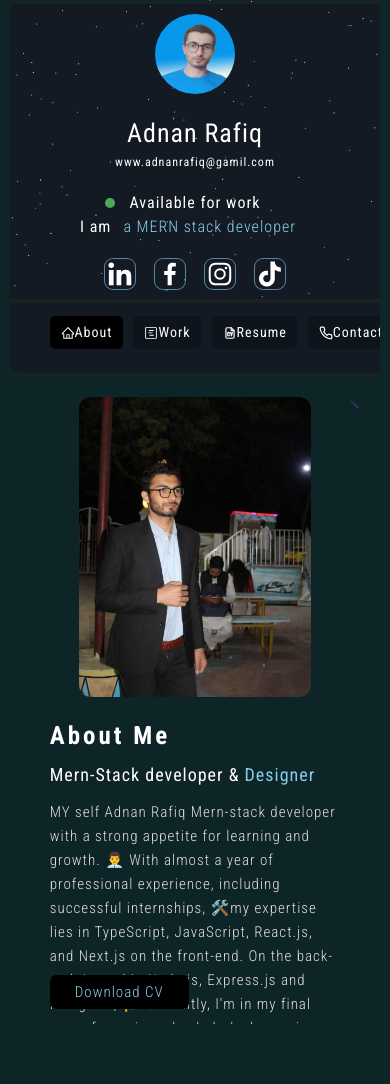
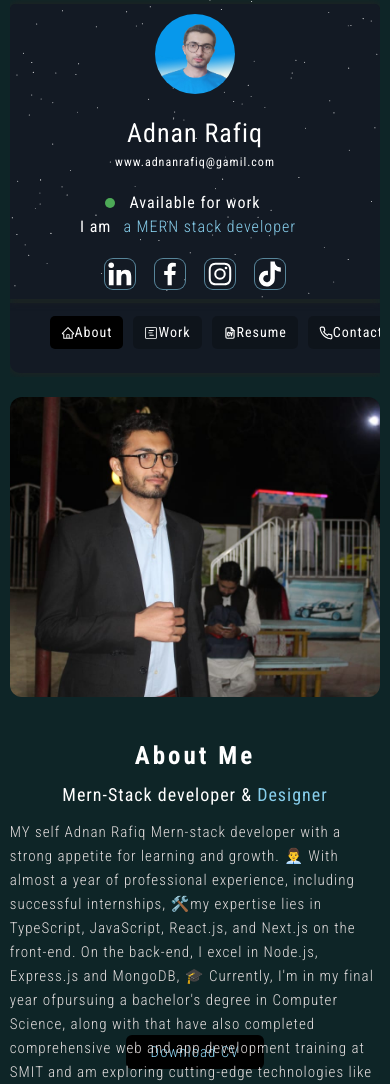
Before and after one commit to Adnanyousafzai21/adnanportfolio, a React (Vite) app: page / in a window 390 px wide. Before the commit the page ends 1024 px from the top, so only its background shows below. Built offline with nearby package versions, Linux system fonts and the light colour scheme.

Commit message:
added responsive issues

```diff
--- a/src/components/Herosection.jsx
+++ b/src/components/Herosection.jsx
@@ -33,13 +33,12 @@ const Herosection = () => {
                 </div>
               </div>
             </div>
-            <div className=" p-0 m-0 w-[240px] flex flex-col sm:justify-start  sm:items-start items-center ">
-              <div className=" relative flex  itemx-center justify-center   w-[180px]   ">
-                <span className="sticky-header__available-circle text-[12px] "></span>
+            <div className=" p-0 m-0 w-[240px] flex flex-col sm:justify-start sm:items-start items-center ">
+              <div className=" relative flex  itemx-center justify-center w-[180px]">
+                <span className="sticky-header__available-circle text-[12px]"></span>
                 Available for work
               </div>
-
-              <div className="flex items-center gap-3  text-[16px]  min-w-[230px] sm:w-[300px] overflow-x-auto" >
+              <div className="flex items-center gap-3 text-[16px] min-w-[230px] sm:w-[300px]">
                 I am
                 <TypeAnimation
                   sequence={[
@@ -55,7 +54,6 @@ const Herosection = () => {
                   wrapper="span"
                   speed={20}
                   style={{
-                    // fontSize: '12px',
                     fontWeight: '100',
                     lineHeight: '22px',
                     letterSpacing: '1px',
@@ -66,26 +64,25 @@ const Herosection = () => {
                 />
               </div>
             </div>
-
           </div>
-          <div className="items-center flex relative flex-col justify-between sm:flex-row gap-y-5  md:justify-end  z-10 flex  gap-x-10  w-full lg:flex-1 md:w-[30%]">
+          <div className="items-center flex relative flex-col justify-between sm:flex-row gap-y-5  md:justify-between  z-10 flex  gap-x-10  w-full lg:flex-1 md:w-[30%]">
             <div className="lg:ml-20 hidden sm:block md:hidden lg:block">
-              <div className=" relative mb-1 flex  itemx-center justify-start gap-3 text-[14px]    ">
+              <div className=" relative mb-1 flex  itemx-center justify-start gap-3 text-[14px]">
                 <IoLocationOutline className="text-[18px]" />  Karachi, Pakistan
               </div>
               <div className=" relative flex  itemx-center justify-start gap-3  text-[14px] " >
                 <a href="https://wa.me/923077522229>" target="_blank">  <RiWhatsappLine className="text-[18px]" /></a> <div>{view ? "+923077522229" : "* * * * * * * * * *"}</div> <div onClick={() => setView(!view)}><span className="cursor-pointer">{view ? <FaRegEyeSlash /> : <FaRegEye />}</span> </div>
               </div>
             </div>
-            <div className="flex gap-5 sm:w-[235px]">
+            <div className="flex gap-5 sm:w-[235px] lg:w-auto">
               <div>
-                <Link to="https://www.linkedin.com/in/adnan-rafiq-b18a61220/">  <BiLogoLinkedin className="socialmediaapp" /> </Link>
+                <Link to="https://www.linkedin.com/in/adnan-rafiq-b18a61220/"> <BiLogoLinkedin className="socialmediaapp" /> </Link>
               </div>
               <div>
-                <Link to="https://www.facebook.com/adanan.khan.545?mibextid=ZbWKwL">            <BiLogoFacebook className="socialmediaapp" /></Link>
+                <Link to="https://www.facebook.com/adanan.khan.545?mibextid=ZbWKwL"> <BiLogoFacebook className="socialmediaapp" /></Link>
               </div>
               <div>
-                <Link to="https://www.instagram.com/adnanrafiq309?igsh=MXNkcGQzMzV2emdqeA==">               <BiLogoInstagram className="socialmediaapp" /> </Link>
+                <Link to="https://www.instagram.com/adnanrafiq309?igsh=MXNkcGQzMzV2emdqeA=="> <BiLogoInstagram className="socialmediaapp" /> </Link>
               </div>
               <div>
                 <Link to="https://www.tiktok.com/@adnan_rafiq1?_t=8kwsgjViUL9&_r=1">  <BiLogoTiktok className="socialmediaapp" /> </Link>
--- a/src/components/navbar.jsx
+++ b/src/components/navbar.jsx
@@ -16,7 +16,7 @@ const Navbar = ({ children }) => {
 
         </div>
         <div className="children w-full m-0 p-0  md:overflow-auto md:h-[86vh] bg-[#0e2527]">
-          <div className="lg:overflow-auto lg:h-[75vh] my-5 ">
+          <div className="lg:overflow-auto lg:h-[75vh] h-auto  my-5 ">
             <ShootingStarsAndStarsBackgroundDemo>
             {children}
             </ShootingStarsAndStarsBackgroundDemo>
--- a/src/pages/About.jsx
+++ b/src/pages/About.jsx
@@ -8,21 +8,21 @@ const About = () => {
   return (
     <Navbar>
       {/* <ShootingStarsAndStarsBackgroundDemo> */}
-      <section className=" w-full  flex justify-center  items-center lg:h-[450px] px-10">
-        <div className=" w-full flex flex-col lg:flex-row   justify-between items-center gap-5  lg:gap-10 ">
-          <div className="md:w-[350px] sm:w-[450px] w-[80%] relative z-10 ">
+      <section className=" w-full  flex justify-center h-atuo  items-center lg:h-[450px] xsm:px-10">
+        <div className=" w-full flex flex-col lg:flex-row   justify-between items-center gap-10 lg:gap-10 ">
+          <div className="md:w-[350px] sm:w-[450px] w-[100%] relative z-10 ">
             <ThreeDCardDemo />
           </div>
 
           <div className="md:w-[70%] w-full flex jusitfy-center bg-transparent relative z-10">
 
-            <div className="text">
+            <div className="text flex flex-col items-center sm:items-start">
               <h4>About Me</h4>
               <div></div>
               <h5>
                 Mern-Stack developer & <span>Designer</span>
               </h5>
-              <div style={{height:"150px"}}>
+              <div style={{ height: "150px" }}>
                 <TypeAnimation
                   sequence={[
                     " MY self Adnan Rafiq Mern-stack developer with a strong appetite for learning and growth.   👨‍💼  With almost a year of professional experience, including successful internships, 🛠️my expertise lies in TypeScript, JavaScript, React.js, and Next.js on the front-end. On the  back-end, I excel in  Node.js, Express.js and  MongoDB, 🎓 Currently, I'm in my final year ofpursuing a bachelor's degree in Computer Science, along with that have also completed comprehensive web and app development training at SMIT and am  exploring cutting-edge technologies like blockchain, web3, and the metaverse through PIAIC.",
@@ -41,13 +41,19 @@ const About = () => {
                   repeat={0}
                 />
               </div>
-              <div className="data">
+              <div className="data lg:block hidden">
                 <a href="#" className="hire">
                   Download CV
                 </a>
               </div>
             </div>
+
           </div>
+          <div className="data lg:hidden mt-[30px]">
+              <a href="#" className="hire">
+                Download CV
+              </a>
+            </div>
         </div>
       </section>
       {/* </ShootingStarsAndStarsBackgroundDemo> */}
--- a/tailwind.config.js
+++ b/tailwind.config.js
@@ -1,19 +1,4 @@
-// /** @type {import('tailwindcss').Config} */
-// export default {
-//   content: [
-//     "./index.html",
-//     "./src/**/*.{js,ts,jsx,tsx}",
-//   ],
-//   theme: {
-//     extend: {},
-//   },
-//   plugins: [],
-// }
-
-
-
 const defaultTheme = require("tailwindcss/defaultTheme");
-
 const colors = require("tailwindcss/colors");
 const {
   default: flattenColorPalette,
@@ -21,24 +6,29 @@ const {
 
 /** @type {import('tailwindcss').Config} */
 module.exports = {
-  // content: ["./src/**/*.{ts,tsx}"],
   content: [
-        "./index.html",
-        "./src/**/*.{js,ts,jsx,tsx}",
-      ],
+    "./index.html",
+    "./src/**/*.{js,ts,jsx,tsx}",
+  ],
   darkMode: "class",
   theme: {
-    // rest of the code
+    extend: {
+      screens: {
+
+        'xsm': '400px',
+        ...defaultTheme.screens,
+      },
+
+    },
   },
   plugins: [addVariablesForColors],
 };
 
-function addVariablesForColors({
-  addBase,
-  theme
-}) {
+function addVariablesForColors({ addBase, theme }) {
   let allColors = flattenColorPalette(theme("colors"));
-  let newVars = Object.fromEntries(Object.entries(allColors).map(([key, val]) => [`--${key}`, val]));
+  let newVars = Object.fromEntries(
+    Object.entries(allColors).map(([key, val]) => [`--${key}`, val])
+  );
 
   addBase({
     ":root": newVars,
```
